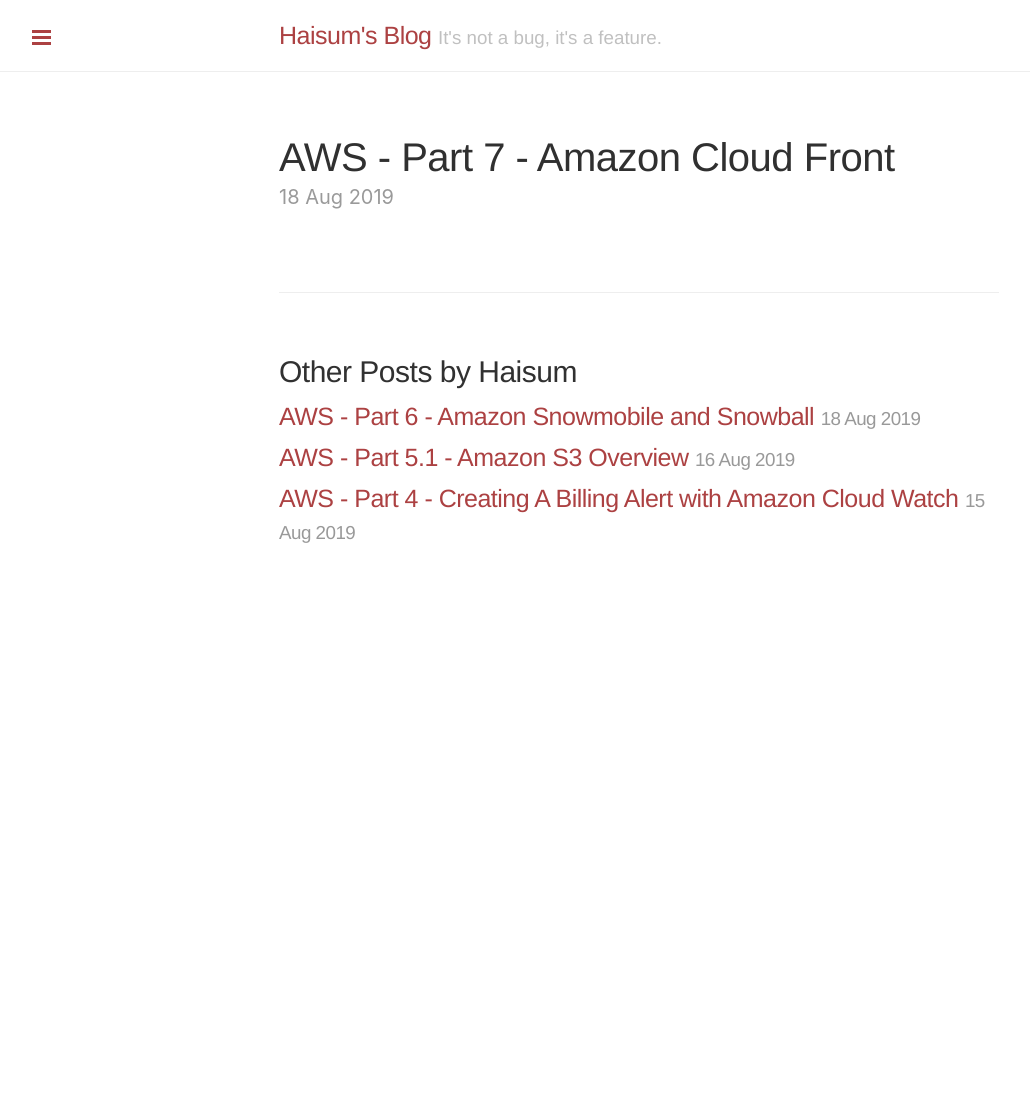
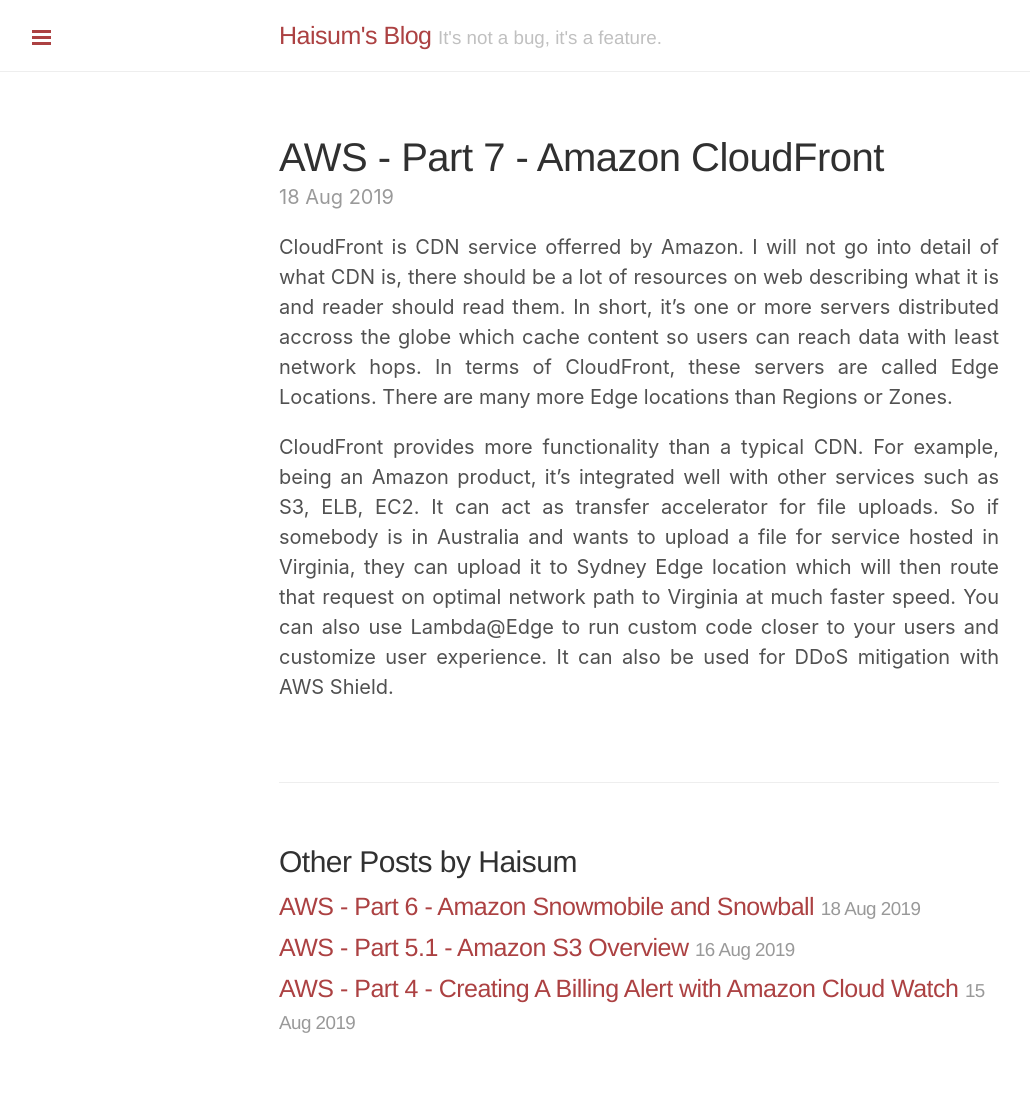
Before and after one commit to haisum/haisum.github.io, a Jekyll site: the page built from _posts/2019-08-18-aws-7-cloudfront.md, in a window 1280 px wide. Shown: the whole page, without its empty margins (1-1031 px from the left). Built offline with Jekyll 4.4.1, drawn with Linux system fonts in a browser that asks for light colours; comment, search, counter and statistics services are not loaded; before the commit the page ends 900 px from its top, so only the background shows below that.

Commit message:
Adding cloudfront post

```diff
--- a/_posts/2019-08-18-aws-7-cloudfront.md
+++ b/_posts/2019-08-18-aws-7-cloudfront.md
@@ -1,4 +1,8 @@
 ---
 layout: post
-title: AWS - Part 7 - Amazon Cloud Front
+title: AWS - Part 7 - Amazon CloudFront
 ---
+
+CloudFront is CDN service offerred by Amazon. I will not go into detail of what CDN is, there should be a lot of resources on web describing what it is and reader should read them. In short, it's one or more servers distributed accross the globe which cache content so users can reach data with least network hops. In terms of CloudFront, these servers are called Edge Locations. There are many more Edge locations than Regions or Zones.
+
+CloudFront provides more functionality than a typical CDN. For example, being an Amazon product, it's integrated well with other services such as S3, ELB, EC2. It can act as transfer accelerator for file uploads. So if somebody is in Australia and wants to upload a file for service hosted in Virginia, they can upload it to Sydney Edge location which will then route that request on optimal network path to Virginia at much faster speed. You can also use Lambda@Edge to run custom code closer to your users and customize user experience. It can also be used for DDoS mitigation with AWS Shield.
```
Also changed, not shown: _posts/2019-08-16-aws-5-1-s3.md (+1 -1 lines).
